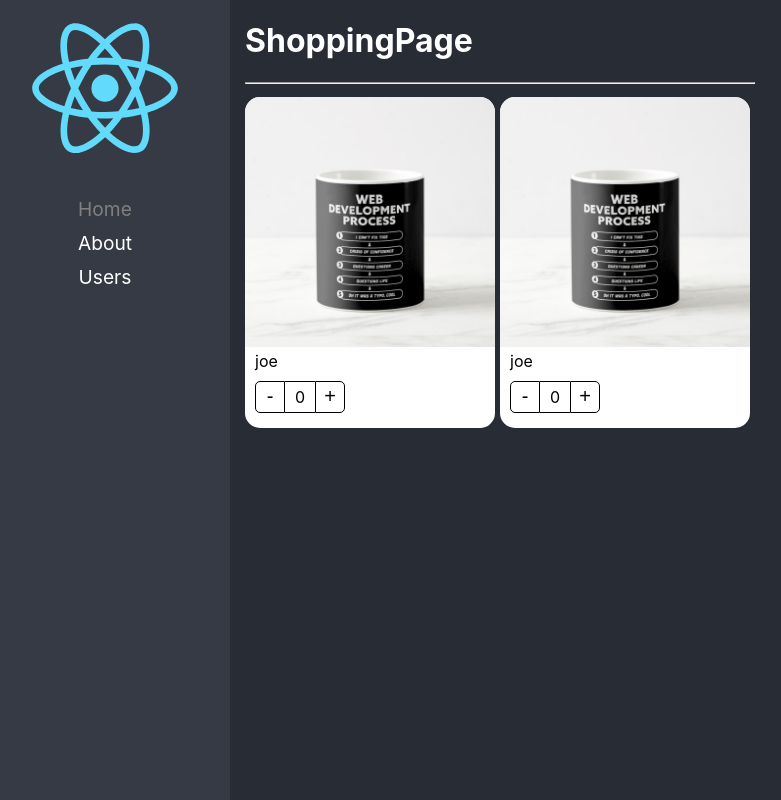
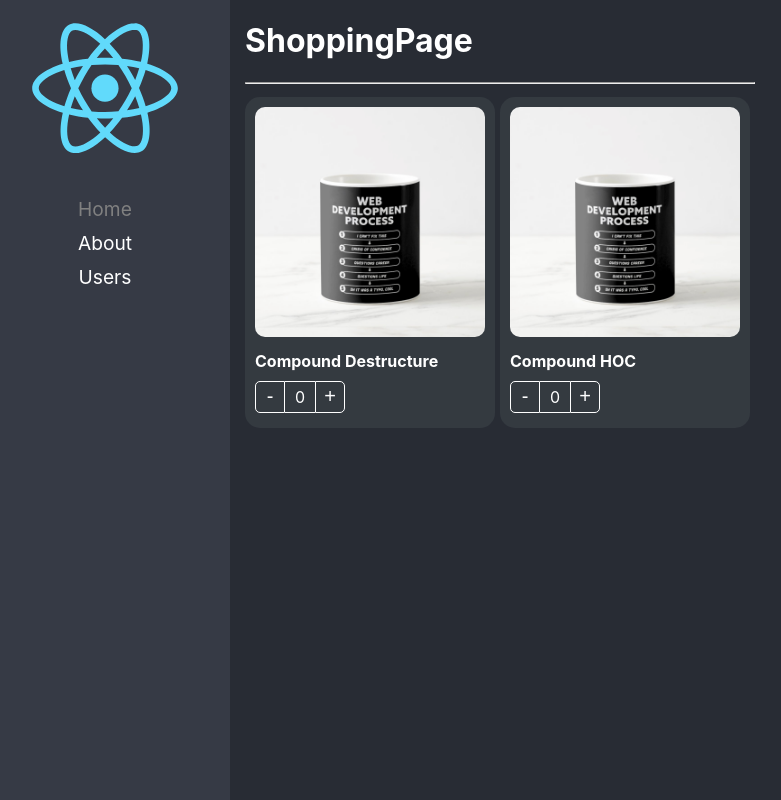
Before and after one commit to carosalazar28/react-advanced, a React (Create React App) app: page / in a window 1280 px wide. Shown: the whole page, without its empty margins (20-801 px from the left). Built offline with nearby package versions, Linux system fonts and the light colour scheme.

Commit message:
add compound extensible styles

```diff
--- a/src/component-patterns/components/Product/Buttons.tsx
+++ b/src/component-patterns/components/Product/Buttons.tsx
@@ -4,11 +4,15 @@ import { ProductContext } from "./Card";
 
 import styles from "../../styles/styles.module.css";
 
-export const ProductButtons = () => {
+export interface Props {
+  className?: string;
+}
+
+export const ProductButtons = ({ className }: Props) => {
   const { handleIncrease, counter } = useContext(ProductContext);
 
   return (
-    <div className={styles.buttonsContainer}>
+    <div className={`${styles.buttonsContainer} ${className}`}>
       <button className={styles.buttonMinus} onClick={() => handleIncrease(-1)}>
         -
       </button>
--- a/src/component-patterns/components/Product/Card.tsx
+++ b/src/component-patterns/components/Product/Card.tsx
@@ -3,7 +3,7 @@ import { createContext } from "react";
 import useProduct from "../../hooks/useProduct";
 import {
   ProductContextProps,
-  ProductCardProps,
+  Product,
 } from "../../interfaces/products.interfaces";
 
 import styles from "../../styles/styles.module.css";
@@ -11,12 +11,18 @@ import styles from "../../styles/styles.module.css";
 export const ProductContext = createContext({} as ProductContextProps);
 const { Provider } = ProductContext;
 
-export const ProductCard = ({ product, children }: ProductCardProps) => {
+export interface Props {
+  className?: string;
+  product: Product;
+  children?: React.ReactNode;
+}
+
+export const ProductCard = ({ product, children, className }: Props) => {
   const { counter, handleIncrease } = useProduct();
 
   return (
     <Provider value={{ counter, handleIncrease, product }}>
-      <div className={styles.productCard}>{children}</div>
+      <div className={`${styles.productCard} ${className}`}>{children}</div>
     </Provider>
   );
 };
--- a/src/component-patterns/components/Product/Image.tsx
+++ b/src/component-patterns/components/Product/Image.tsx
@@ -5,14 +5,19 @@ import { ProductContext } from "./Card";
 import noImage from "../../assets/no-image.jpg";
 import styles from "../../styles/styles.module.css";
 
-export const ProductImage = ({ img = "" }) => {
+export interface Props {
+  className?: string;
+  img?: string;
+}
+
+export const ProductImage = ({ img, className }: Props) => {
   const { product } = useContext(ProductContext);
 
   const source = img ? img : product?.img;
 
   return (
     <img
-      className={styles.productImg}
+      className={`${styles.productImg} ${className}`}
       src={source || noImage}
       alt="Product card"
     />
--- a/src/component-patterns/components/Product/Index.ts
+++ b/src/component-patterns/components/Product/Index.ts
@@ -3,13 +3,14 @@ import { ProductCard as ProductCardHOC } from "./Card";
 import { ProductImage } from "./Image";
 import { ProductTitle } from "./Title";
 import { ProductButtons } from "./Buttons";
+import { ProductCardHOCProps } from "../../interfaces/products.interfaces";
 
 export { ProductImage } from "./Image";
 export { ProductTitle } from "./Title";
 export { ProductButtons } from "./Buttons";
 
-export const ProductCard = Object.assign(ProductCardHOC, {
+export const ProductCard: ProductCardHOCProps = Object.assign(ProductCardHOC, {
+  Buttons: ProductButtons,
   Image: ProductImage,
   Title: ProductTitle,
-  Buttons: ProductButtons,
 });
--- a/src/component-patterns/components/Product/Title.tsx
+++ b/src/component-patterns/components/Product/Title.tsx
@@ -4,10 +4,20 @@ import { ProductContext } from "./Card";
 
 import styles from "../../styles/styles.module.css";
 
-export const ProductTitle = ({ title }: { title?: string }) => {
+// When the definition of the types is from more than one prop, we can use the interface
+export interface Props {
+  className?: string;
+  title?: string;
+}
+
+export const ProductTitle = ({ title, className }: Props) => {
   const { product } = useContext(ProductContext);
 
   const titleToRender = title || product?.title;
 
-  return <span className={styles.productDescription}>{titleToRender}</span>;
+  return (
+    <span className={`${styles.productDescription} ${className}`}>
+      {titleToRender}
+    </span>
+  );
 };
--- a/src/component-patterns/pages/ShoppingPage.tsx
+++ b/src/component-patterns/pages/ShoppingPage.tsx
@@ -5,10 +5,11 @@ import {
   ProductTitle,
   ProductButtons,
 } from "../components/Product/Index";
+import "../styles/custom-styles.css";
 
 const product = {
   id: "1",
-  title: "Coffee Mug - 1",
+  title: "Compound Destructure",
   img: "./coffee-mug.png",
 };
 
@@ -25,17 +26,17 @@ export const ShoppingPage = () => {
         }}
       >
         {/* Define the compound components for give more flexibilitie for the developers and do it more scalable */}
-        <ProductCard product={product}>
-          <ProductCard.Image />
-          <ProductCard.Title title="joe" />
-          <ProductCard.Buttons />
+        <ProductCard product={product} className="bg-dark text-white">
+          <ProductCard.Image className="custom-image" />
+          <ProductCard.Title className="text-bold" />
+          <ProductCard.Buttons className="custom-buttons" />
         </ProductCard>
 
         {/* Define compound components from diferentes components and with arguments */}
-        <ProductCard product={product}>
-          <ProductImage />
-          <ProductTitle title="joe" />
-          <ProductButtons />
+        <ProductCard product={product} className="bg-dark text-white">
+          <ProductImage className="custom-image" />
+          <ProductTitle title="Compound HOC" className="text-bold" />
+          <ProductButtons className="custom-buttons" />
         </ProductCard>
       </div>
     </div>
--- /dev/null
+++ b/src/component-patterns/styles/custom-styles.css
@@ -0,0 +1,22 @@
+.bg-dark {
+  background-color: #343a40;
+}
+
+.text-white {
+  color: #fff;
+}
+
+.text-bold {
+  font-weight: 700;
+}
+
+.custom-image {
+  border-radius: 20px;
+  padding: 10px;
+  width: calc(100% - 20px);
+}
+
+.custom-buttons :is(button, div) {
+  color: white;
+  border-color: white;
+}
```
Also changed, not shown: src/component-patterns/interfaces/products.interfaces.ts (+9 -9 lines).
